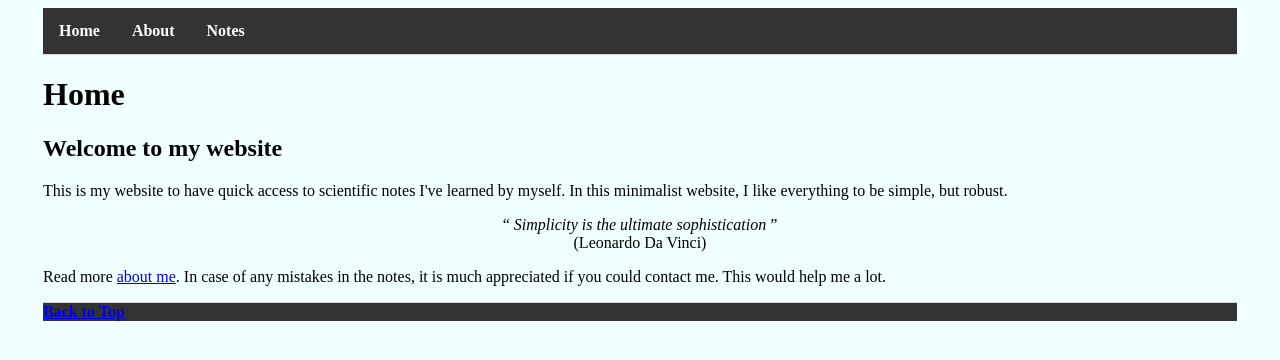
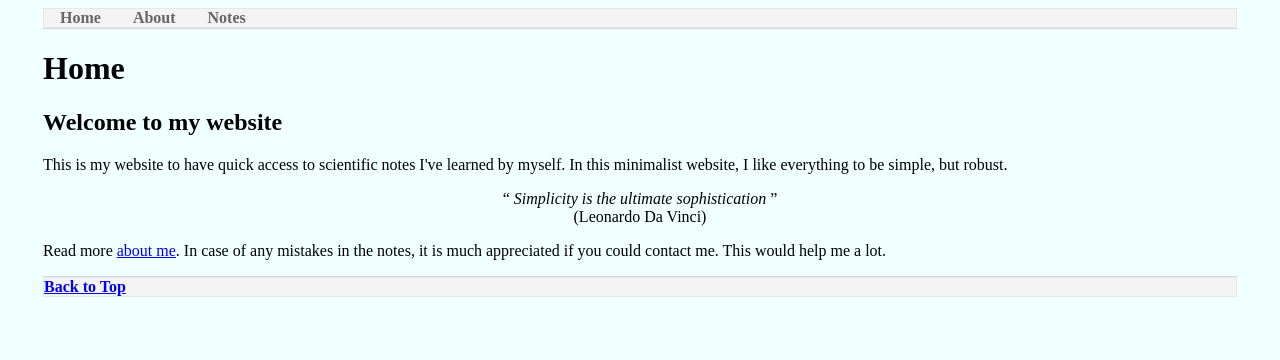
Before and after one commit to mrrezaie/mrrezaie.github.io, a Jekyll site: the page built from index.html, in a window 1280 px wide. Shown: the top 360 px of the page. Built offline with Jekyll 4.4.1, drawn with Linux system fonts in a browser that asks for light colours.

Commit message:
Update main.css

```diff
--- a/css/main.css
+++ b/css/main.css
@@ -30,7 +30,8 @@ ul {
   margin: 0;
   padding: 0;
   overflow: hidden;
-  background-color: #333;
+  border: 1px solid #e7e7e7;
+  background-color: #f3f3f3;
   position: -webkit-sticky; /* Safari */
   position: sticky;
   top: 0;
@@ -41,8 +42,8 @@ li {
 }
 
 li a {
-  display: block;
-  color: white;
+/*   display: block; */
+  color: #666;
   text-align: center;
   padding: 14px 16px;
   text-decoration: none;
@@ -51,9 +52,3 @@ li a {
 .active {
   background-color: #04AA6D;
 }
-
-
-/* Change the link color to #111 (black) on hover */
-li a:hover {
-  background-color: #111;
-}
```
